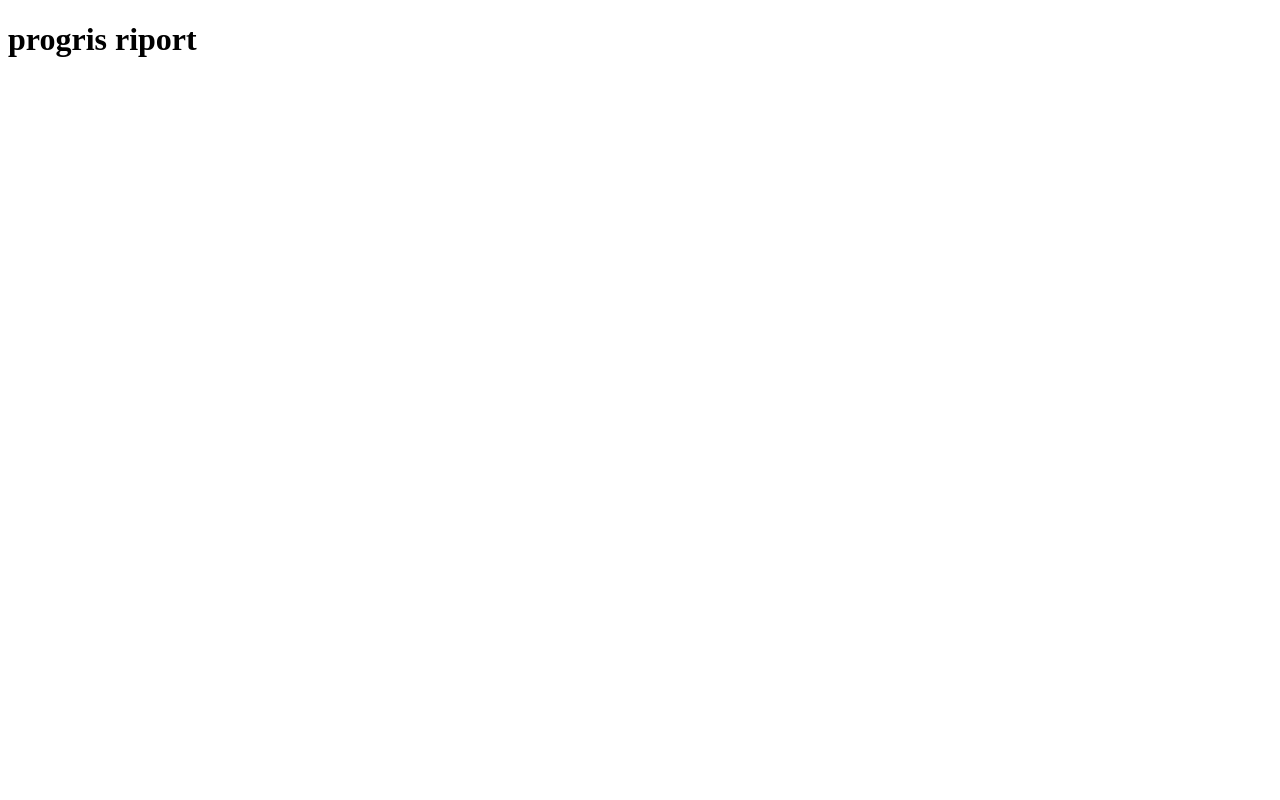
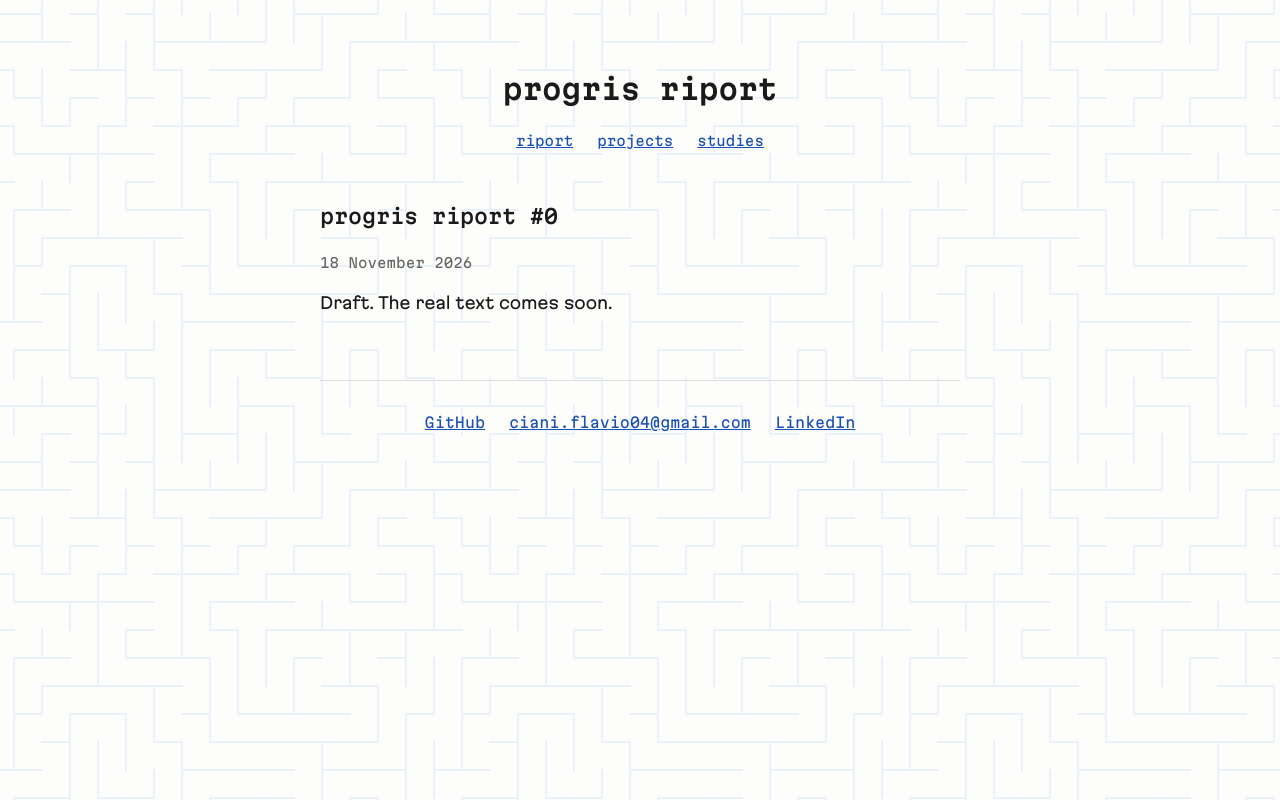
Before and after one commit to progrisriport/progrisriport.github.io, a plain HTML site: page index.html in a window 1280 px wide. Drawn offline with Linux system fonts and the light colour scheme.

Commit message:
Site skeleton: sections, style, Martian fonts, maze watermark

```diff
--- a/index.html
+++ b/index.html
@@ -1,11 +1,40 @@
 <!DOCTYPE html>
-<html lang="it">
+<html lang="en">
     <head>
         <meta charset="utf-8">
         <meta name="viewport" content="width=device-width, initial-scale=1">
         <title>progris riport</title>
+        <link rel="stylesheet" href="/style.css">
     </head>
     <body>
-        <h1>progris riport</h1>
+        <header>
+            <h1><a href="/">progris riport</a></h1>
+            <nav>
+                <ul>
+                    <li><a href="/riports/">riport</a></li>
+                    <li><a href="/projects/">projects</a></li>
+                    <li><a href="/studies/">studies</a></li>
+                </ul>
+            </nav>
+        </header>
+
+        <main>
+            <article>
+                <header>
+                    <h2>progris riport #0</h2>
+                    <time datetime="2026-11-18">18 November 2026</time>
+                </header>
+
+                <p>Draft. The real text comes soon.</p>
+            </article>
+        </main>
+
+        <footer>
+            <ul>
+                <li><a href="https://github.com/progrisriport">GitHub</a></li>
+                <li><a href="mailto:ciani.flavio04@gmail.com">ciani.flavio04@gmail.com</a></li>
+                <li><a href="https://www.linkedin.com/in/flavio-angelo-ciani-4a2621354">LinkedIn</a></li>
+            </ul>
+        </footer>
     </body>
 </html>
--- /dev/null
+++ b/style.css
@@ -0,0 +1,102 @@
+/* progris riport · style.css
+   Poor, simple, personal. */
+
+/* Fonts: Martian Mono + Martian Grotesk (SIL OFL, see fonts/OFL-*.txt).
+   Variable fonts: one file each, every weight and width. */
+@font-face {
+    font-family: "Martian Mono";
+    src: url("/fonts/MartianMonoVF.woff2") format("woff2");
+    font-weight: 100 800;
+    font-stretch: 75% 112.5%;
+    font-display: swap;
+}
+
+@font-face {
+    font-family: "Martian Grotesk";
+    src: url("/fonts/MartianGroteskVF.woff2") format("woff2");
+    font-weight: 100 900;
+    font-stretch: 75% 150%;
+    font-display: swap;
+}
+
+/* Tokens: change values here, not in the rules below. */
+:root {
+    --mono: "Martian Mono", ui-monospace, monospace;
+    --sans: "Martian Grotesk", system-ui, sans-serif;
+    --text: #1a1a1a;
+    --muted: #666;
+    --link: #1a4fb3;
+    --bg: #fdfdfb;
+    --measure: 40rem;   /* max line length: comfortable for reading */
+}
+
+/* Page: one centered column */
+body {
+    max-width: var(--measure);
+    margin: 0 auto;
+    padding: 3rem 1rem;
+    color: var(--text);
+    /* faint maze watermark: a seamless tile, see maze.svg */
+    background: var(--bg) url("/maze.svg") repeat fixed;
+    font-family: var(--sans);   /* long text: readable */
+    line-height: 1.6;
+}
+
+/* The "typed" parts: title, nav, headings, dates, footer */
+h1, h2, h3, nav, time, body > footer {
+    font-family: var(--mono);
+}
+
+h1 {
+    font-size: 1.75rem;
+    font-weight: 600;
+}
+
+h2 {
+    font-size: 1.25rem;
+    font-weight: 500;
+}
+
+time,
+nav {
+    font-size: 0.85rem;
+}
+
+a {
+    color: var(--link);
+}
+
+/* Lists used as rows of links: no bullets, items side by side */
+nav ul,
+body > footer ul {
+    list-style: none;
+    padding: 0;
+    display: flex;
+    flex-wrap: wrap;
+    justify-content: center;
+    gap: 1.5rem;
+}
+
+/* Site header: title and nav centered */
+body > header {
+    text-align: center;
+    margin-bottom: 3rem;
+}
+
+body > header h1 a {
+    color: inherit;
+    text-decoration: none;
+}
+
+/* Riport: date in a quieter tone */
+article time {
+    color: var(--muted);
+}
+
+/* Site footer: links at the bottom, centered and quiet */
+body > footer {
+    margin-top: 4rem;
+    padding-top: 1rem;
+    border-top: 1px solid #ddd;
+    font-size: 0.9rem;
+}
```
Also changed, not shown: projects/index.html (added, +34 -0 lines), riports/index.html (added, +34 -0 lines), studies/index.html (added, +34 -0 lines), fonts/MartianGroteskVF.woff2 (added), fonts/MartianMonoVF.woff2 (added), fonts/OFL-MartianGrotesk.txt (added), fonts/OFL-MartianMono.txt (added), maze.svg (added).
